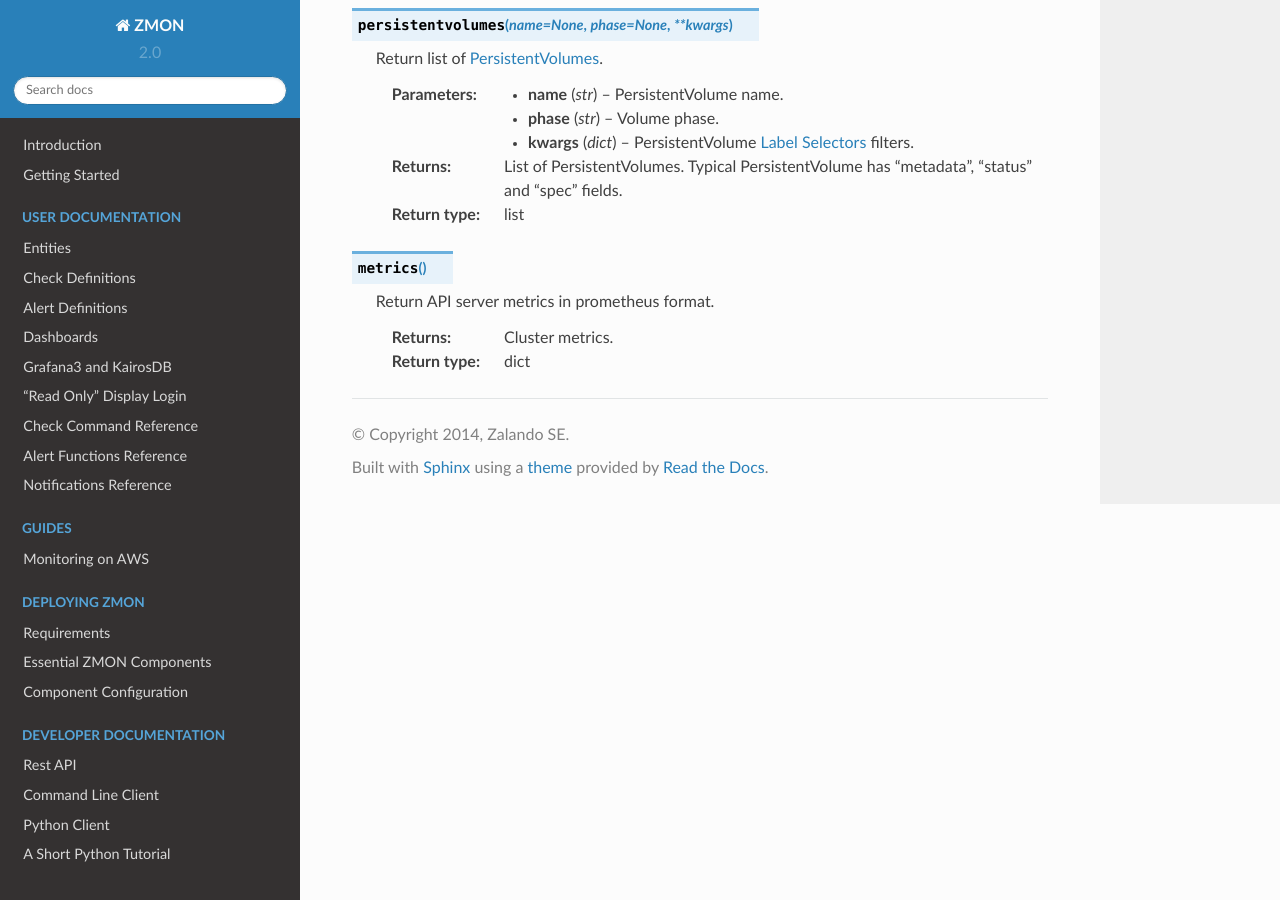
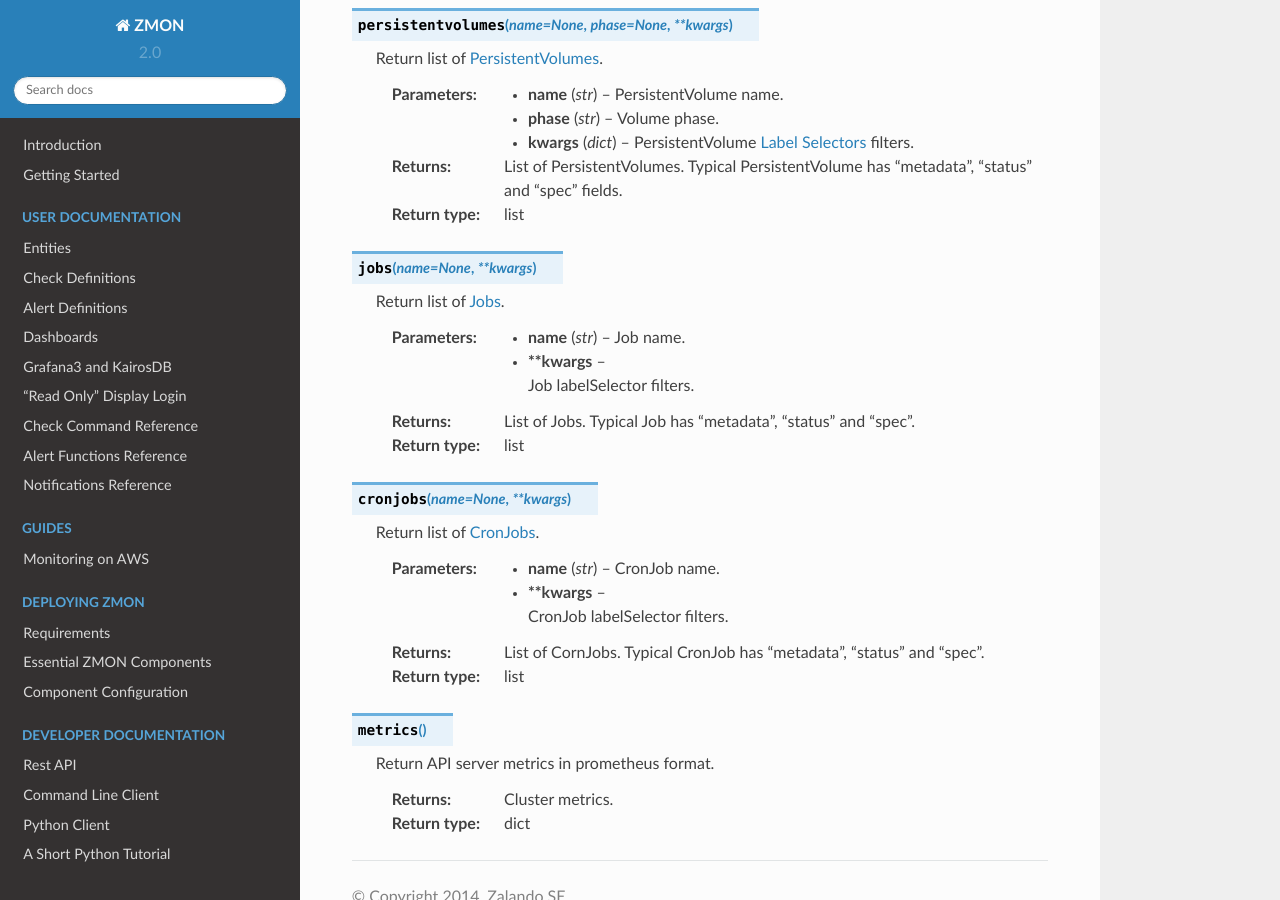
Before and after one commit to zalando-zmon/zmon-docs, a Sphinx documentation site: the page built from docs/user/check-ref/kubernetes_wrapper.rst, in a window 1280 px wide and 900 px high, scrolled down 3460 px. Built offline with Sphinx 7.4.7 and the Read the Docs theme 2.0.0, drawn with Linux system fonts in a browser that asks for light colours.

Commit message:
Update kubernetes wrapper
Add ``jobs`` and ``cronjobs`` docs.

```diff
--- a/docs/user/check-ref/kubernetes_wrapper.rst
+++ b/docs/user/check-ref/kubernetes_wrapper.rst
@@ -223,6 +223,32 @@ Methods of Kubernetes
         :return: List of PersistentVolumes. Typical PersistentVolume has "metadata", "status" and "spec" fields.
         :rtype: list
 
+.. py:function:: jobs(name=None, **kwargs)
+
+        Return list of `Jobs <https://kubernetes.io/docs/concepts/workloads/controllers/jobs-run-to-completion/>`_.
+
+        :param name: Job name.
+        :type name: str
+
+        :param **kwargs: Job labelSelector filters.
+        :type **kwargs: dict
+
+        :return: List of Jobs. Typical Job has "metadata", "status" and "spec".
+        :rtype: list
+
+.. py:function:: cronjobs(name=None, **kwargs)
+
+        Return list of `CronJobs <https://kubernetes.io/docs/concepts/workloads/controllers/cron-jobs/>`_.
+
+        :param name: CronJob name.
+        :type name: str
+
+        :param **kwargs: CronJob labelSelector filters.
+        :type **kwargs: dict
+
+        :return: List of CornJobs. Typical CronJob has "metadata", "status" and "spec".
+        :rtype: list
+
 .. py:function:: metrics()
 
         Return API server metrics in prometheus format.
```
